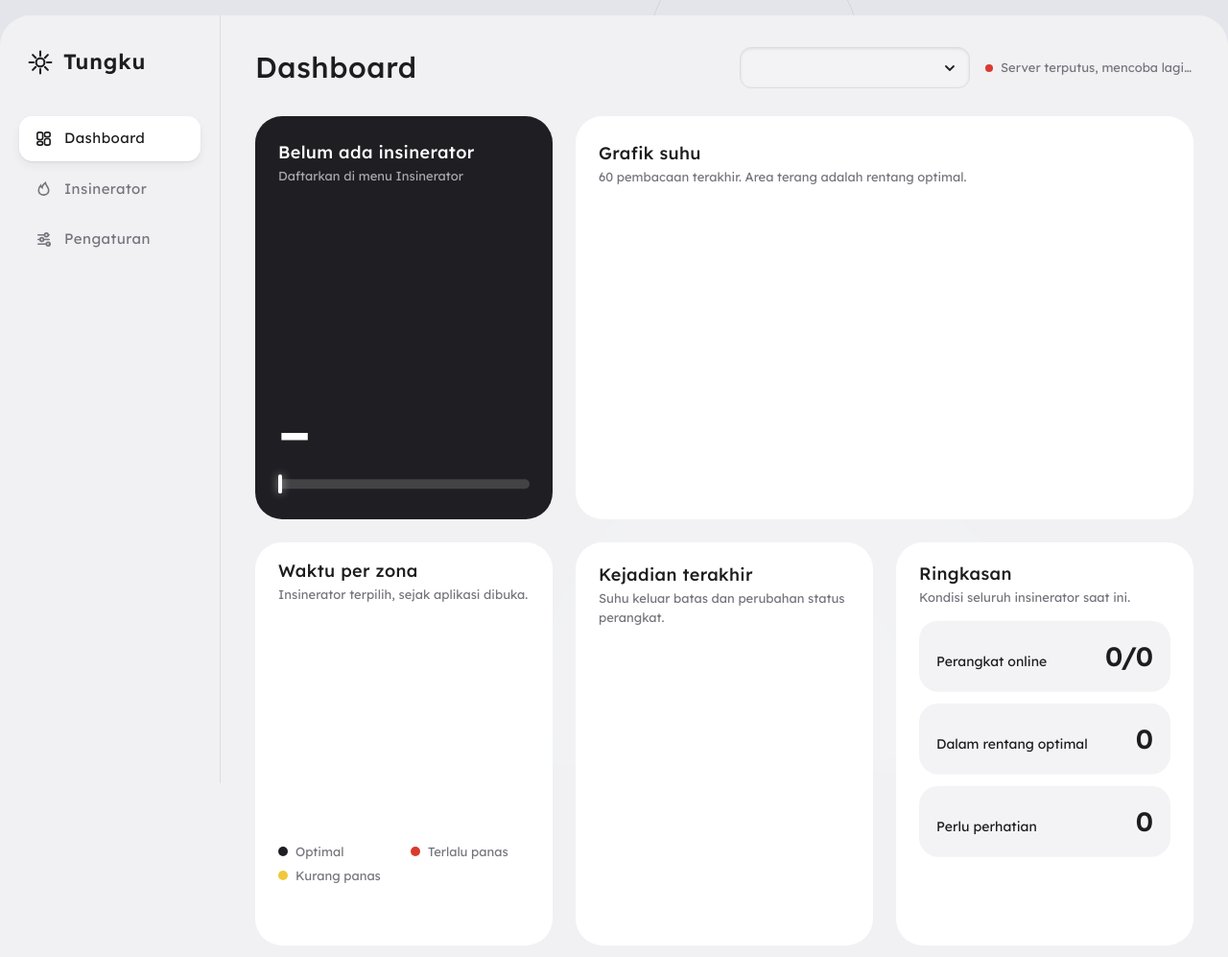
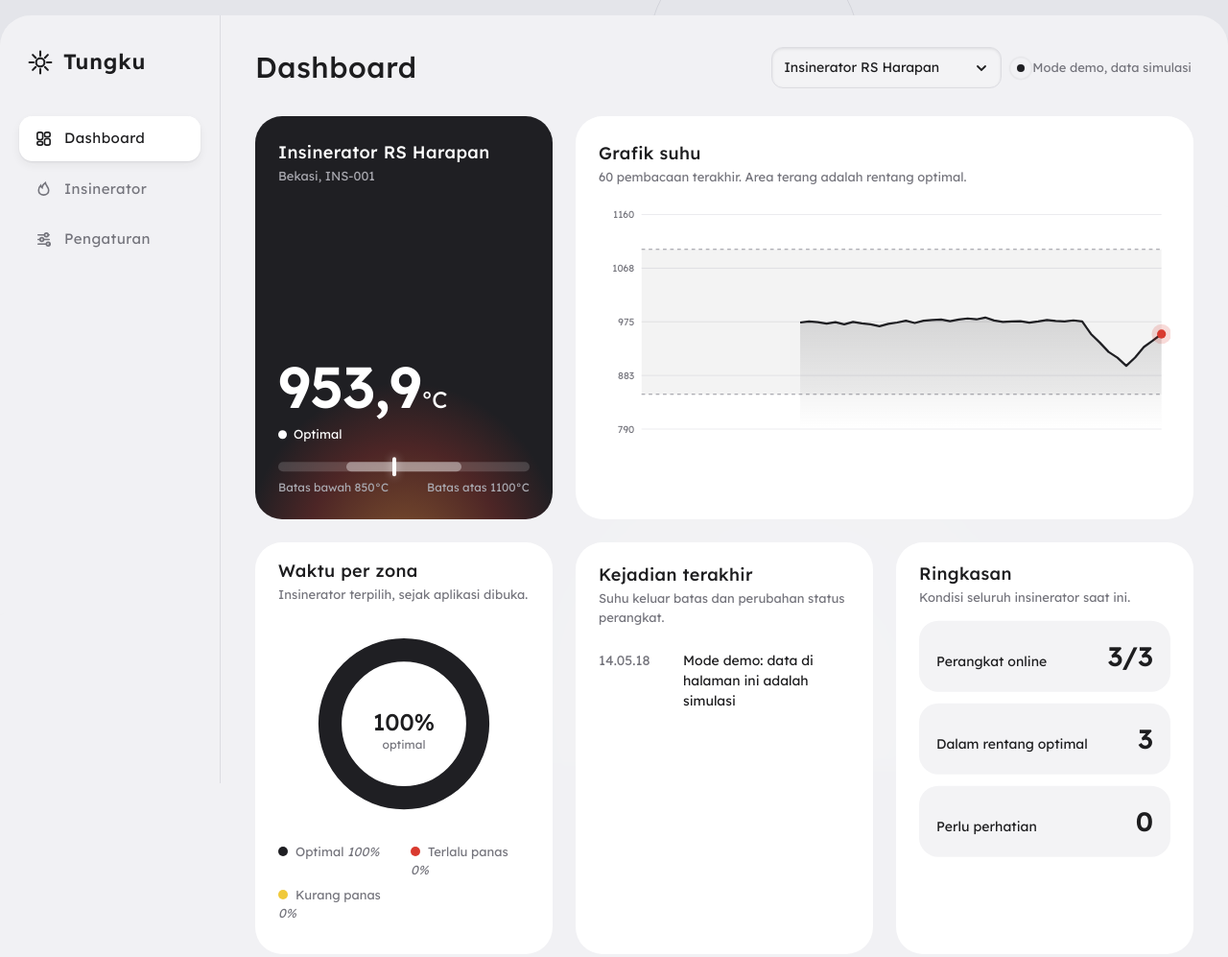
Before and after one commit to faeezzy/tungku, a website: page public/index.html in a window 1280 px wide. Shown: the top 997 px of the page at 96% size. Drawn offline with nearby package versions, Linux system fonts and the light colour scheme.

Commit message:
feat: mode demo untuk hosting statis (Vercel)
- Jika WebSocket server tidak pernah tersambung, halaman memakai data simulasi di browser (bisa dipaksa dengan ?demo)
- vercel.json + .vercelignore: sajikan public/ saja, file server tidak ikut diupload
- Perbaiki id gradien grafik yang bentrok dengan input batas bawah

Co-Authored-By: Claude Opus 5.5 <noreply@anthropic.com>

```diff
--- a/public/index.html
+++ b/public/index.html
@@ -287,20 +287,62 @@ const hhmm=ts=>new Date(ts).toLocaleTimeString("id-ID");
 const status=d=>!d.on||d.t==null?"Offline":d.t<d.min?"Kurang panas":d.t>d.max?"Terlalu panas":"Optimal";
 const chip=d=>{const s=status(d);return `<span class="st ${s==="Offline"?"off":KEY[s]}"><i></i>${s}</span>`};
 const adopt=s=>({id:s.id,name:s.name,loc:s.loc,min:s.min,max:s.max,t:s.t,on:s.online,hist:s.hist||[],z:s.zones});
-const api=async(m,u,b)=>{const r=await fetch(u,{method:m,headers:{"Content-Type":"application/json"},body:b?JSON.stringify(b):undefined});const j=await r.json().catch(()=>({}));if(!r.ok)throw new Error(j.error||"Permintaan gagal");return j};
+const api=async(m,u,b)=>{if(demo)return demoApi(m,u,b);const r=await fetch(u,{method:m,headers:{"Content-Type":"application/json"},body:b?JSON.stringify(b):undefined});const j=await r.json().catch(()=>({}));if(!r.ok)throw new Error(j.error||"Permintaan gagal");return j};
 const live=(t,c)=>{$("#pill").className="live "+(c||"");$("#pill span").textContent=t};
+/* koneksi ke server asli; jika server tidak pernah bisa dihubungi (mis. hosting statis), pindah ke mode demo */
+let demo=false,everOpen=false;
 function connect(){
+ if(demo)return;
  const ws=new WebSocket((location.protocol==="https:"?"wss://":"ws://")+location.host+"/ws");
- ws.onopen=()=>live("Server terhubung","ok");
- ws.onclose=()=>{live("Server terputus, mencoba lagi…","bad");setTimeout(connect,2000)};
- ws.onmessage=e=>{const m=JSON.parse(e.data);
+ ws.onopen=()=>{everOpen=true;live("Server terhubung","ok")};
+ ws.onclose=()=>{if(!everOpen)return startDemo();live("Server terputus, mencoba lagi…","bad");setTimeout(connect,2000)};
+ ws.onmessage=e=>handle(JSON.parse(e.data));
+}
+function handle(m){
   if(m.type==="snapshot"){devs=m.devices.map(adopt);logs=m.events.map(v=>({t:hhmm(v.ts),m:v.msg}));
    if(!devs.some(x=>x.id===cur))cur=devs[0]?devs[0].id:null;
-   m.mqtt?live("Server dan MQTT terhubung","ok"):live("Server terhubung, MQTT belum","bad");opts();render()}
+   demo?live("Mode demo, data simulasi","ok"):m.mqtt?live("Server dan MQTT terhubung","ok"):live("Server terhubung, MQTT belum","bad");opts();render()}
   else if(m.type==="reading"){const d=devs.find(x=>x.id===m.id);if(d){d.t=m.t;d.on=true;d.z=m.zones;d.hist.push(m.t);if(d.hist.length>60)d.hist.shift();render()}}
   else if(m.type==="device"){const n=adopt(m.device),i=devs.findIndex(x=>x.id===n.id);if(i<0)devs.push(n);else devs[i]=n;if(!cur)cur=n.id;opts();render()}
   else if(m.type==="remove"){devs=devs.filter(x=>x.id!==m.id);if(cur===m.id)cur=devs[0]?devs[0].id:null;opts();render()}
-  else if(m.type==="event"){logs.unshift({t:hhmm(m.ts),m:m.msg});if(logs.length>5)logs.pop();render()}};
+  else if(m.type==="event"){logs.unshift({t:hhmm(m.ts),m:m.msg});if(logs.length>5)logs.pop();render()}
+}
+
+/* ---------- mode demo: meniru server.js di browser ---------- */
+const sim={};
+const simStatus=s=>s.t<s.min?"Kurang panas":s.t>s.max?"Terlalu panas":"Optimal";
+const simPub=s=>({id:s.id,name:s.name,loc:s.loc,min:s.min,max:s.max,t:s.t,online:true,zones:{...s.zones},hist:s.hist.slice(-60)});
+function simStep(s){
+ if(Math.random()<.07)s.tg=s.min+(s.max-s.min)*(s.bias+(Math.random()-.5)*1.1);
+ s.t=Math.round((s.t+(s.tg-s.t)*.18+(Math.random()-.5)*8)*10)/10;
+ s.zones[KEY[simStatus(s)]]++;s.hist.push(s.t);if(s.hist.length>60)s.hist.shift();
+}
+function simMake(id,name,loc,min,max,bias){
+ const s={id,name,loc,min,max,bias,zones:{low:0,ok:0,high:0},hist:[]};
+ s.t=s.tg=min+(max-min)*bias;for(let i=0;i<40;i++)simStep(s);s.last=simStatus(s);
+ return sim[id]=s;
+}
+function startDemo(){
+ if(demo)return;demo=true;
+ const seed=[["INS-001","Insinerator RS Harapan","Bekasi",850,1100,.5],["INS-002","TPS3R Sukamaju","Bogor",800,1000,.35],["INS-003","Puskesmas Cilandak","Jakarta Selatan",850,1050,.9]];
+ handle({type:"snapshot",mqtt:true,devices:seed.map(a=>simPub(simMake(...a))),events:[{ts:Date.now(),msg:"Mode demo: data di halaman ini adalah simulasi"}]});
+ setInterval(()=>Object.values(sim).forEach(s=>{
+  simStep(s);const st=simStatus(s);
+  if(st!==s.last){handle({type:"event",ts:Date.now(),msg:`${s.name}: ${st==="Optimal"?"suhu kembali optimal":"suhu "+st.toLowerCase()}`});s.last=st}
+  handle({type:"reading",id:s.id,t:s.t,zones:{...s.zones}});
+ }),2000);
+}
+async function demoApi(m,u,b){
+ const id=decodeURIComponent(u.split("/")[3]||"");
+ if(m==="POST"){
+  if(!/^[A-Za-z0-9_-]{2,32}$/.test(b.id))throw new Error("ID hanya huruf, angka, - dan _ (2 sampai 32 karakter)");
+  if(sim[b.id])throw new Error("ID perangkat sudah terdaftar");
+  const s=simMake(b.id,b.name,b.loc||"–",b.min,b.max,.5);
+  handle({type:"device",device:simPub(s)});handle({type:"event",ts:Date.now(),msg:`${s.name}: didaftarkan`});return simPub(s);
+ }
+ const s=sim[id];if(!s)throw new Error("Tidak ditemukan");
+ if(m==="PUT"){s.min=b.min;s.max=b.max;handle({type:"device",device:simPub(s)});return simPub(s)}
+ if(m==="DELETE"){delete sim[id];handle({type:"remove",id});return{ok:true}}
 }
 
 const calm=matchMedia("(prefers-reduced-motion:reduce)").matches;
@@ -346,12 +388,12 @@ function chart(d){
  if(!d.hist.length){svg.innerHTML=`<text x="320" y="140" text-anchor="middle" style="font-size:14px">Perangkat offline, belum ada data.</text>`;return}
  const lo=Math.min(d.min,...d.hist)-60,hi=Math.max(d.max,...d.hist)+60,y=v=>H-24-(v-lo)/(hi-lo)*(H-40);
  const n=d.hist.length,x=i=>L+(60-n+i)*(W-L-10)/59;
- let g=`<defs><linearGradient id="fa" x1="0" y1="0" x2="0" y2="1"><stop offset="0" stop-color="#1f1f23" stop-opacity=".14"/><stop offset="1" stop-color="#1f1f23" stop-opacity="0"/></linearGradient></defs>`;
+ let g=`<defs><linearGradient id="chfill" x1="0" y1="0" x2="0" y2="1"><stop offset="0" stop-color="#1f1f23" stop-opacity=".14"/><stop offset="1" stop-color="#1f1f23" stop-opacity="0"/></linearGradient></defs>`;
  for(let k=0;k<=4;k++){const v=lo+(hi-lo)*k/4;g+=`<line x1="${L}" x2="${W-10}" y1="${y(v)}" y2="${y(v)}" stroke="#e4e4e8" stroke-width=".8"/><text x="${L-8}" y="${y(v)+4}" text-anchor="end">${Math.round(v)}</text>`}
  g+=`<rect x="${L}" y="${y(d.max)}" width="${W-L-10}" height="${y(d.min)-y(d.max)}" fill="#1f1f23" opacity=".05"/>`;
  g+=`<line x1="${L}" x2="${W-10}" y1="${y(d.max)}" y2="${y(d.max)}" stroke="#8e8e97" stroke-dasharray="4 4"/><line x1="${L}" x2="${W-10}" y1="${y(d.min)}" y2="${y(d.min)}" stroke="#8e8e97" stroke-dasharray="4 4"/>`;
  const pts=d.hist.map((v,i)=>x(i)+","+y(v));
- g+=`<polygon fill="url(#fa)" points="${x(0)},${H-24} ${pts.join(" ")} ${x(n-1)},${H-24}"/>`;
+ g+=`<polygon fill="url(#chfill)" points="${x(0)},${H-24} ${pts.join(" ")} ${x(n-1)},${H-24}"/>`;
  g+=`<polyline fill="none" stroke="#1f1f23" stroke-width="2.4" stroke-linejoin="round" points="${pts.join(" ")}"/>`;
  g+=`<circle cx="${x(n-1)}" cy="${y(d.hist[n-1])}" r="11" fill="#d93a2f" opacity=".18"/><circle cx="${x(n-1)}" cy="${y(d.hist[n-1])}" r="5" fill="#d93a2f"/>`;
  svg.innerHTML=g;
@@ -471,7 +513,8 @@ $("#dl").onclick=async e=>{
  const b=e.target.closest("[data-del]");if(!b||!confirm("Hapus "+b.dataset.del+"?"))return;
  try{await api("DELETE","/api/devices/"+b.dataset.del);toast("Insinerator dihapus")}catch(x){toast(x.message)}};
 
-opts();render();slideInd($(".nb.on"),true);motion(true);connect();
+opts();render();slideInd($(".nb.on"),true);motion(true);
+new URLSearchParams(location.search).has("demo")?startDemo():connect();
 </script>
 </body>
 </html>
```
Also changed, not shown: vercel.json (added), 1 other file.
